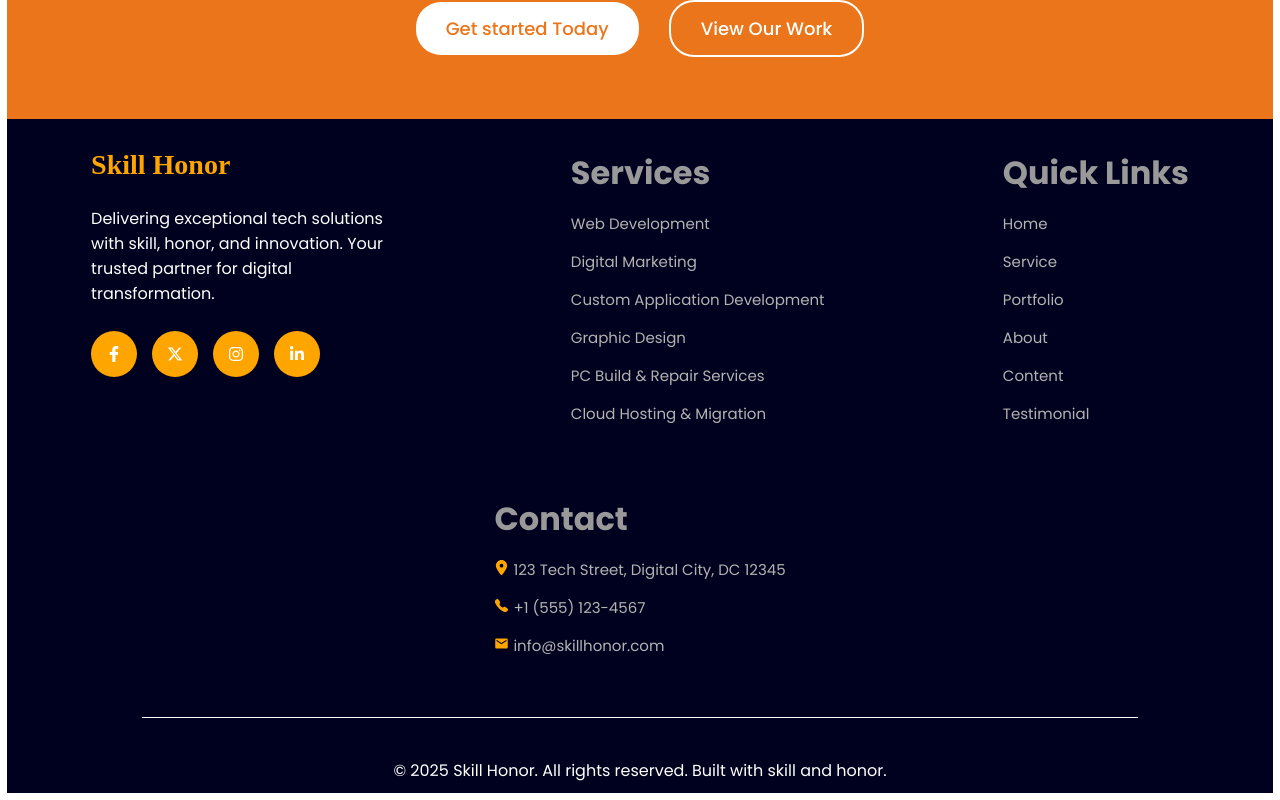
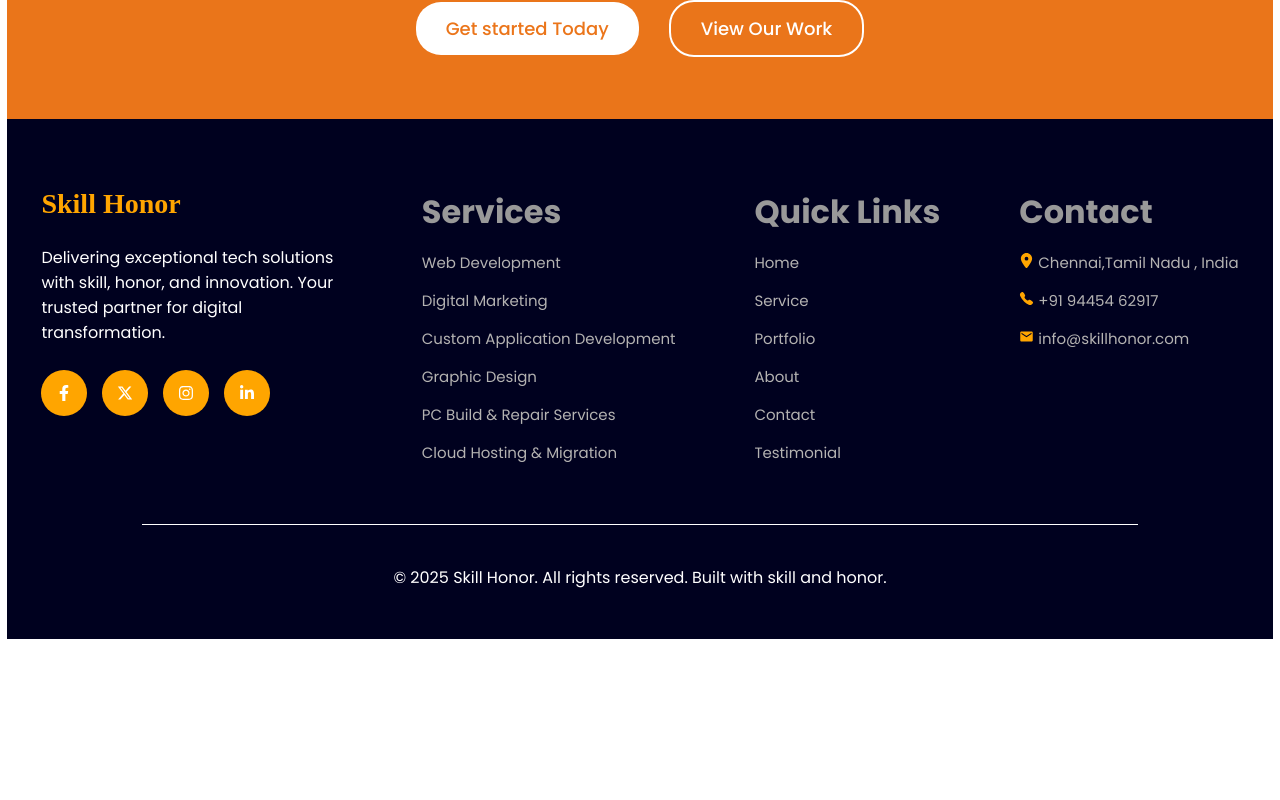
Before and after one commit to SkillHonour/Last-Skill, a React (Vite) app: page / in a window 1280 px wide. Shown: the part 4681-5481 px from the top of the page. After the commit the page ends 5327 px from the top, so only its background shows below. Built offline with nearby package versions, Linux system fonts and the light colour scheme.

Commit message:
Update foot.jsx

```diff
--- a/src/component/Footer/foot.jsx
+++ b/src/component/Footer/foot.jsx
@@ -44,14 +44,14 @@ export default function Footer() {
                         <Link className="link" to={"/service"}>Service</Link>
                         <Link className="link" to={"/portfolio"}>Portfolio</Link>
                         <Link className="link" to={'/about'}>About</Link>
-                        <Link className="link" to={'/content'}>Content</Link>
+                        <Link className="link" to={'/content'}>Contact</Link>
                         <Link className="link" to={'/testimonial'}>Testimonial</Link>
                     </div>
 
                     <div className="Contact">
                         <h1>Contact</h1>
-                        <p className="link"> <span><FaLocationDot /></span> 123 Tech Street, Digital City, DC 12345</p>
-                        <p className="link"><span><IoCall /></span> +1 (555) 123-4567</p>
+                        <p className="link"> <span><FaLocationDot /></span> Chennai,Tamil Nadu , India </p>
+                        <p className="link"><span><IoCall /></span> +91 94454 62917</p>
                         <Link to="/" className="link"> <span><MdMail /></span> info@skillhonor.com</Link>
                     </div>
                 </div>
```
